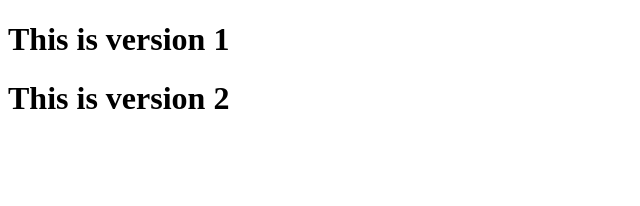
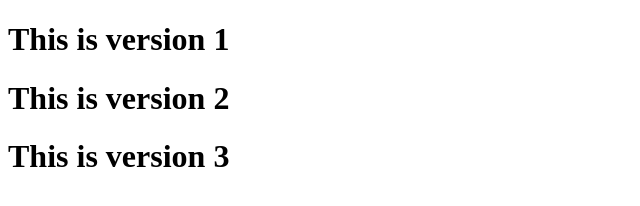
Before and after one commit to Srinika12345/git-repo-1, a plain HTML site: page index.html in a window 1280 px wide. Shown: the whole page, without its empty margins (0-640 px from the left). Drawn offline with Linux system fonts and the light colour scheme.

Commit message:
3rd Version Commit

```diff
--- a/index.html
+++ b/index.html
@@ -8,5 +8,6 @@
 <body>
     <h1>This is version 1</h1>
     <h1>This is version 2</h1>
+    <h1>This is version 3</h1>
 </body>
 </html>
```
